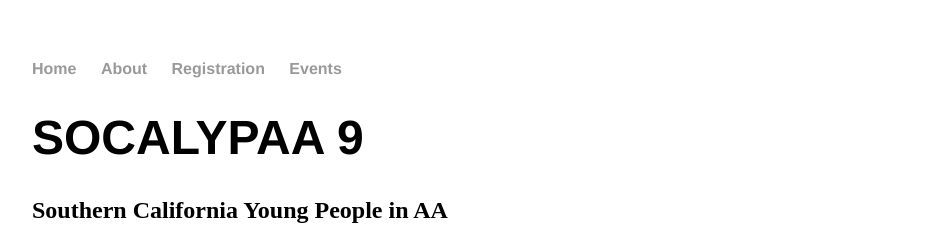
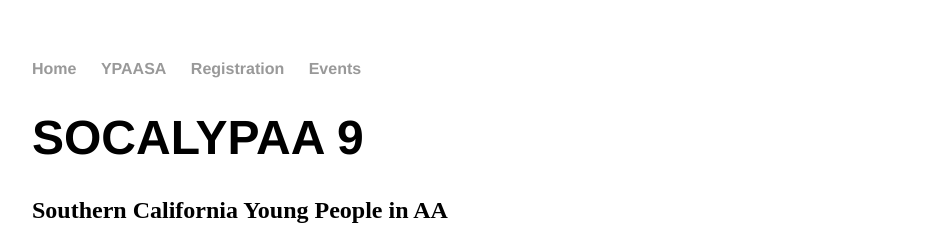
Before and after one commit to dorianKo/socalypaa, a Jekyll site: the page built from index.html, in a window 1280 px wide. Shown: the top 252 px of the page, without its empty margins (160-1103 px from the left). Built offline with Jekyll 4.4.1, drawn with Linux system fonts in a browser that asks for light colours.

Commit message:
Added YPAASA

```diff
--- a/_layouts/default.html
+++ b/_layouts/default.html
@@ -10,7 +10,7 @@
 			<nav>
 	    		<ul>
 	        		<li><a href="/">Home</a></li>
-		        	<li><a href="/about">About</a></li>
+		        	<li><a href="/ypaasa">YPAASA</a></li>
 	        		<li><a href="http://socalypaa.org/merch">Registration</a></li>
 	        		<li><a href="/events">Events</a></li>
 	    		</ul>
```
